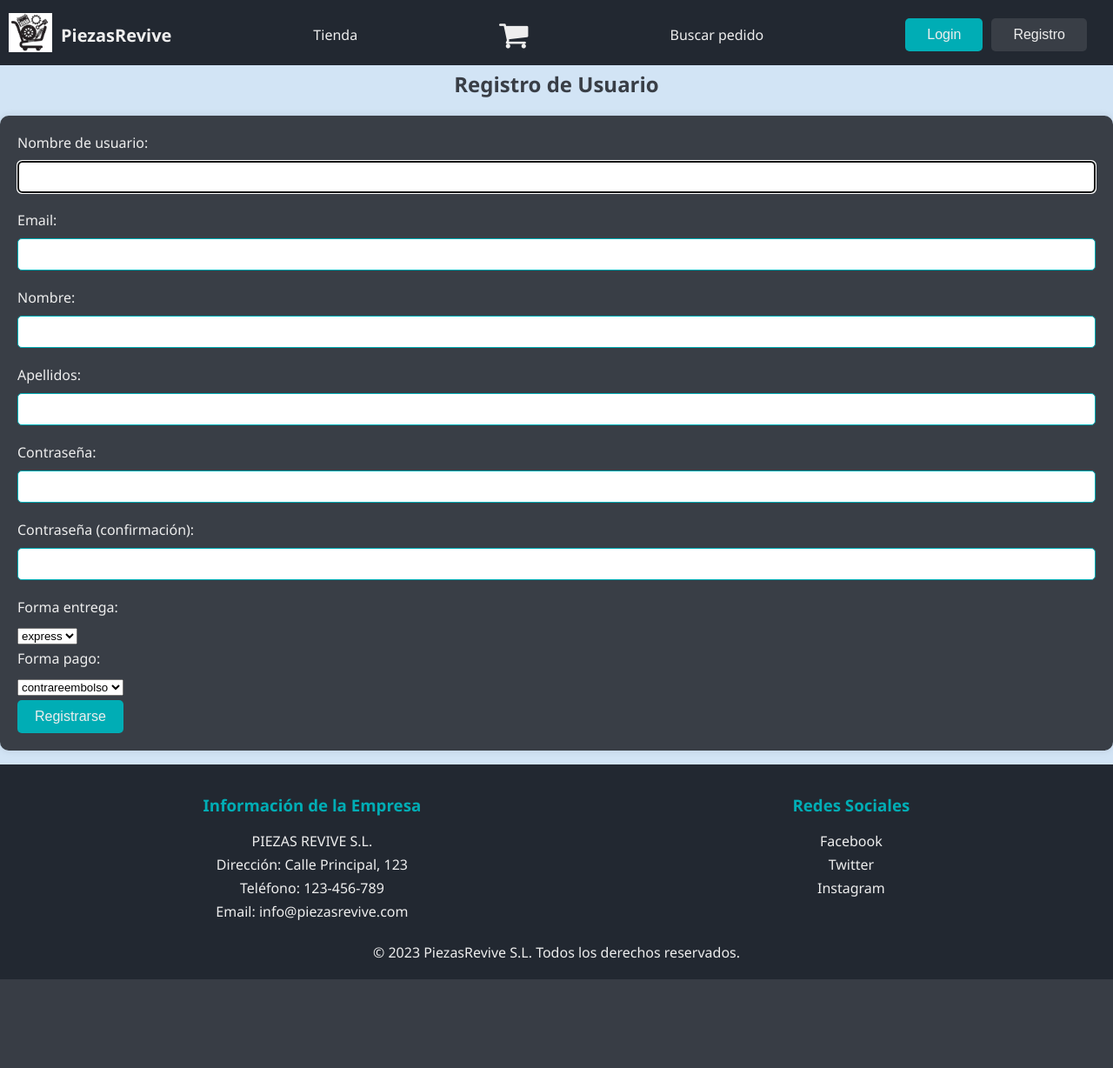
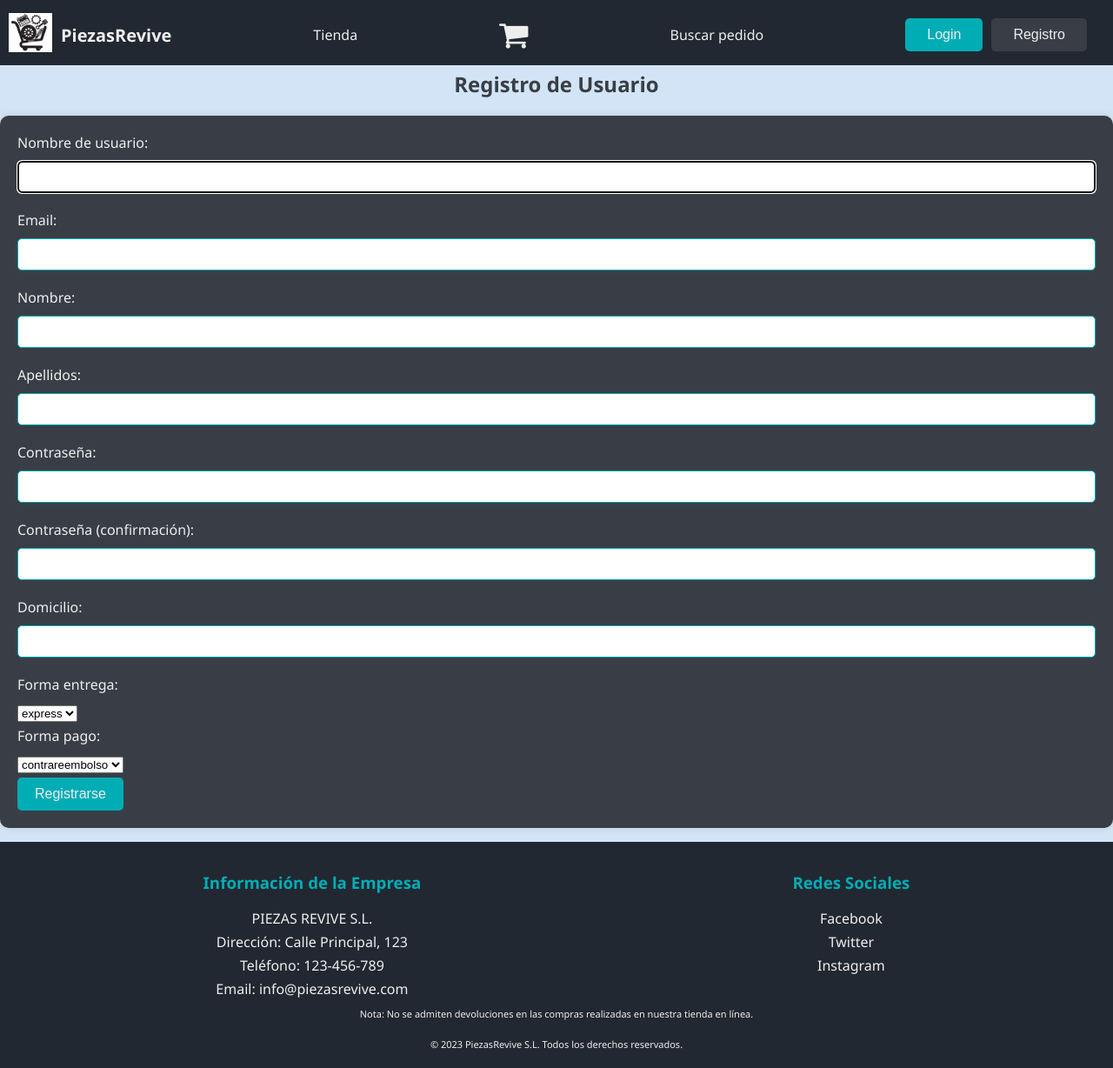
Before and after one commit to diegarlin/piezasRevive, a Django app: page /register/ in a window 1280 px wide. Shown: the whole page at 87% size. Before the commit the page ends 1126 px from the top, so only its background shows below. Run offline with Django 4.2, Linux system fonts and the light colour scheme; some libraries are stand-ins or nearby versions.

Commit message:
fix: domicilio en usuario y politica devoluciones

```diff
--- a/piezasRevive/forms.py
+++ b/piezasRevive/forms.py
@@ -32,6 +32,8 @@ class RegistroUsuarioForm(UserCreationForm):
         choices=FORMA_PAGO,
     )
 
+    domicilio = forms.CharField(max_length=30, required=True, label="Domicilio")
+
     def clean_email(self):
         email = self.cleaned_data.get('email')
         if User.objects.filter(email=email).exists():
@@ -40,7 +42,7 @@ class RegistroUsuarioForm(UserCreationForm):
 
     class Meta:
         model = User
-        fields = ['username', 'email', 'first_name', 'last_name', 'password1', 'password2', 'forma_pago', 'forma_entrega']
+        fields = ['username', 'email', 'first_name', 'last_name', 'password1', 'password2', 'forma_pago', 'forma_entrega', 'domicilio']
 
 class CorreoElectronicoAuthenticationForm(AuthenticationForm):
     username = forms.EmailField(widget=forms.TextInput(attrs={'autofocus': True}), label="Email")
@@ -78,6 +80,8 @@ class EditarPerfilForm(UserChangeForm):
         choices=FORMA_PAGO,
     )
 
+    domicilio = forms.CharField(max_length=30, required=True, label="Domicilio")
+
     def clean_email(self):
         email = self.cleaned_data.get('email')
         # Excluir el usuario actual de la validación
@@ -87,4 +91,4 @@ class EditarPerfilForm(UserChangeForm):
 
     class Meta:
         model = User
-        fields = ['username', 'email', 'first_name', 'last_name', 'forma_entrega', 'forma_pago']
+        fields = ['username', 'email', 'first_name', 'last_name', 'forma_entrega', 'forma_pago', 'domicilio']
--- a/piezasRevive/models.py
+++ b/piezasRevive/models.py
@@ -33,5 +33,7 @@ class PerfilUsuario(models.Model):
         choices=FORMA_PAGO,
         default=CONTRAREEMBOLSO,
     )
+
+    domicilio = models.CharField(max_length=300, default="Avenida Reina Mercedes S/N ETSII")
     def __str__(self):
         return self.usuario.username
--- a/piezasRevive/templates/piezasRevive/base.html
+++ b/piezasRevive/templates/piezasRevive/base.html
@@ -85,7 +85,10 @@
                 <a href="#" target="_blank">Instagram</a>
             </div>
         </div>
-        <div class="copyright">
+        <div class="returns-policy" style="font-size:11px;">
+            <p>Nota: No se admiten devoluciones en las compras realizadas en nuestra tienda en línea.</p>
+        </div>
+        <div class="copyright" style="font-size:11px;">
             <p>&copy; 2023 PiezasRevive S.L. Todos los derechos reservados.</p>
         </div>
     </footer>
--- a/piezasRevive/templates/piezasRevive/register.html
+++ b/piezasRevive/templates/piezasRevive/register.html
@@ -52,6 +52,13 @@
         </div>
       </div>
       <div class="mb-3">
+        {{ form.domicilio.label_tag }}
+        {{ form.domicilio }}
+        <div class="invalid-feedback">
+          {{ form.domicilio.errors.as_text }}
+        </div>
+      </div>
+      <div class="mb-3">
         {{ form.forma_entrega.label_tag }}
         {{ form.forma_entrega }}
         <div class="invalid-feedback">
--- a/piezasRevive/views.py
+++ b/piezasRevive/views.py
@@ -5,7 +5,7 @@ from .forms import RegistroUsuarioForm, CorreoElectronicoAuthenticationForm, Edi
 from django.http import JsonResponse
 from django.contrib.auth.decorators import login_required
 from django.contrib import messages
-
+from .models import PerfilUsuario
 def index(request):
     return redirect("/product/")
 
@@ -15,14 +15,12 @@ def register_view(request):
         if form.is_valid():
             user = form.save()
 
-            # Obtener los datos de forma de pago y forma de entrega del RegistroUsuarioForm
             forma_entrega = form.cleaned_data['forma_entrega']
             forma_pago = form.cleaned_data['forma_pago']
+            domicilio = form.cleaned_data['domicilio']
 
-            # Crear el perfil vinculado al usuario con los datos obtenidos
-            perfil_usuario = PerfilUsuario.objects.create(usuario=user, forma_entrega=forma_entrega, forma_pago=forma_pago)
+            PerfilUsuario.objects.create(usuario=user, forma_entrega=forma_entrega, forma_pago=forma_pago, domicilio=domicilio)
 
-            # Iniciar sesión y redirigir
             login(request, user)
             messages.success(request, '¡Registro exitoso!')
             return redirect('login')
@@ -66,24 +64,33 @@ def editar_perfil(request):
         messages.error(request, '¡Debe estar logeado!', extra_tags='timer_duration:3000')
         return redirect('login')
 
+    try:
+        perfil_usuario = PerfilUsuario.objects.get(usuario=request.user)
+    except PerfilUsuario.DoesNotExist:
+        perfil_usuario = None
+
     if request.method == 'POST':
         form = EditarPerfilForm(request.POST, instance=request.user)
         if form.is_valid():
             form.save()
 
-            # Obtener los datos de forma de pago y forma de entrega del EditarPerfilForm
-            forma_entrega = form.cleaned_data['forma_entrega']
-            forma_pago = form.cleaned_data['forma_pago']
+            if perfil_usuario is None:
+                perfil_usuario = PerfilUsuario(usuario=request.user)
 
-            # Actualizar el perfil vinculado al usuario con los datos obtenidos
-            perfil_usuario, created = PerfilUsuario.objects.get_or_create(usuario=request.user)
-            perfil_usuario.forma_entrega = forma_entrega
-            perfil_usuario.forma_pago = forma_pago
+            perfil_usuario.forma_entrega = form.cleaned_data['forma_entrega']
+            perfil_usuario.forma_pago = form.cleaned_data['forma_pago']
+            perfil_usuario.domicilio = form.cleaned_data['domicilio']
             perfil_usuario.save()
 
             messages.success(request, 'Perfil actualizado exitosamente.')
             return redirect('index')
     else:
-        form = EditarPerfilForm(instance=request.user)
+        form_data = {'forma_entrega': '', 'forma_pago': '', 'domicilio': ''}
+        if perfil_usuario:
+            form_data['forma_entrega'] = perfil_usuario.forma_entrega
+            form_data['forma_pago'] = perfil_usuario.forma_pago
+            form_data['domicilio'] = perfil_usuario.domicilio
+
+        form = EditarPerfilForm(instance=request.user, initial=form_data)
 
     return render(request, 'piezasRevive/editar_perfil.html', {'form': form})
```
Also changed, not shown: piezasRevive/templates/piezasRevive/editar_perfil.html (+10 -1 lines), piezasRevive/migrations/0003_perfilusuario_domicilio.py (added), piezasRevive/migrations/0004_alter_perfilusuario_domicilio.py (added).
